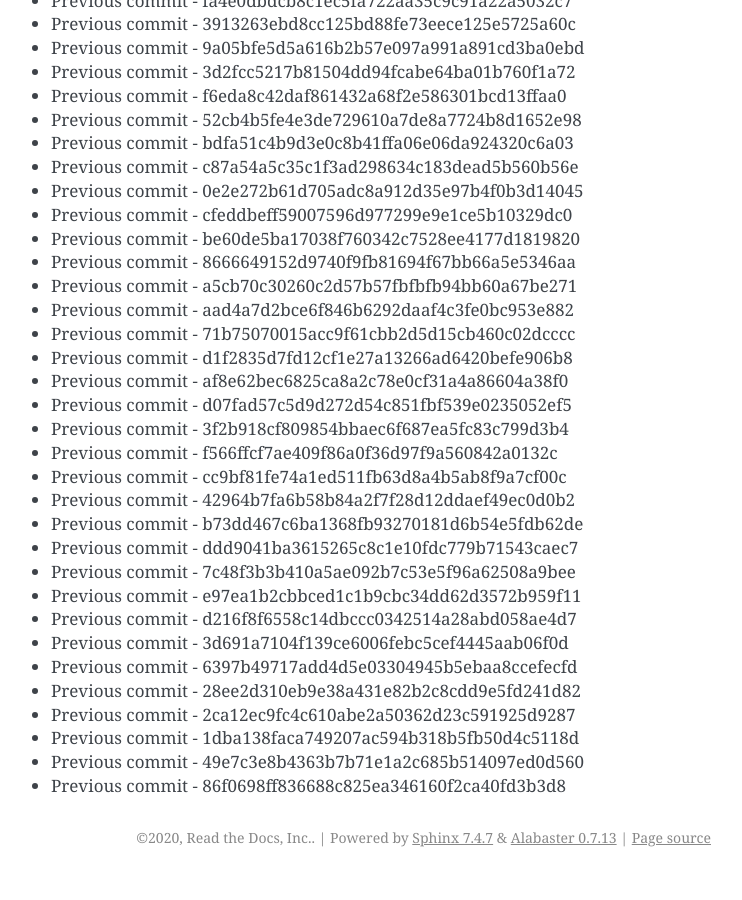
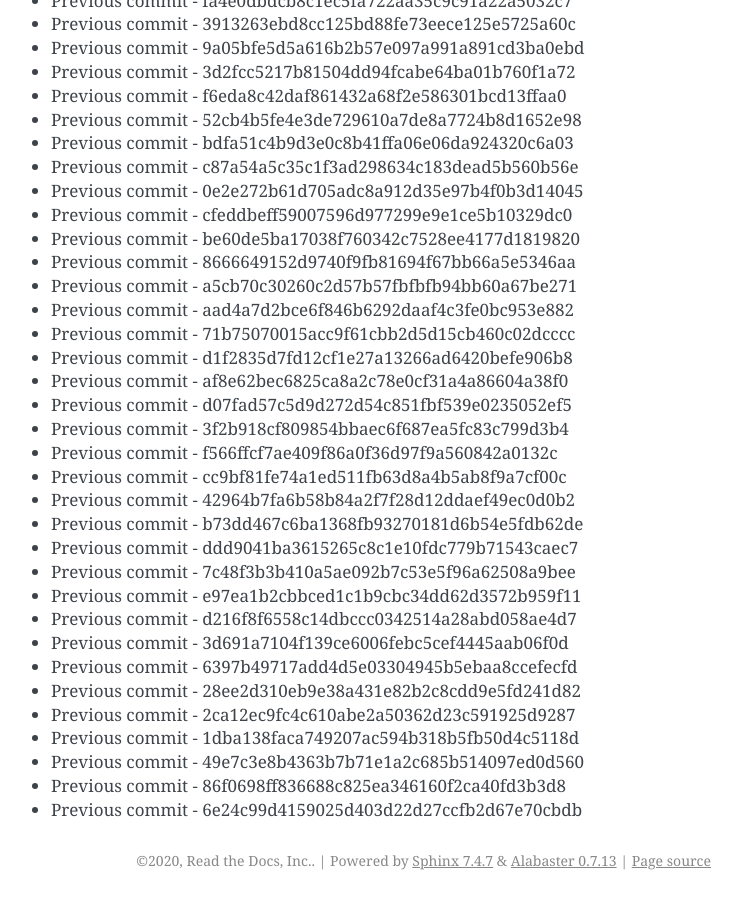
Before and after one commit to readthedocs/rtd-git-stresstest, a Sphinx documentation site: the page built from docs/updates.rst, in a window 1280 px wide and 900 px high, scrolled down 18455 px. Shown: the whole window, without its empty margins (399-1141 px from the left). Built offline with Sphinx 7.4.7, drawn with Linux system fonts in a browser that asks for light colours; before the commit the page ends 19332 px from its top, so only the background shows below that.

Commit message:
Generating commit from previous: 6e24c99d4159025d403d22d27ccfb2d67e70cbdb

```diff
--- a/docs/updates.rst
+++ b/docs/updates.rst
@@ -807,3 +807,4 @@ It can be tested for any performance characteristics.
 * Previous commit - 1dba138faca749207ac594b318b5fb50d4c5118d
 * Previous commit - 49e7c3e8b4363b7b71e1a2c685b514097ed0d560
 * Previous commit - 86f0698ff836688c825ea346160f2ca40fd3b3d8
+* Previous commit - 6e24c99d4159025d403d22d27ccfb2d67e70cbdb
```
